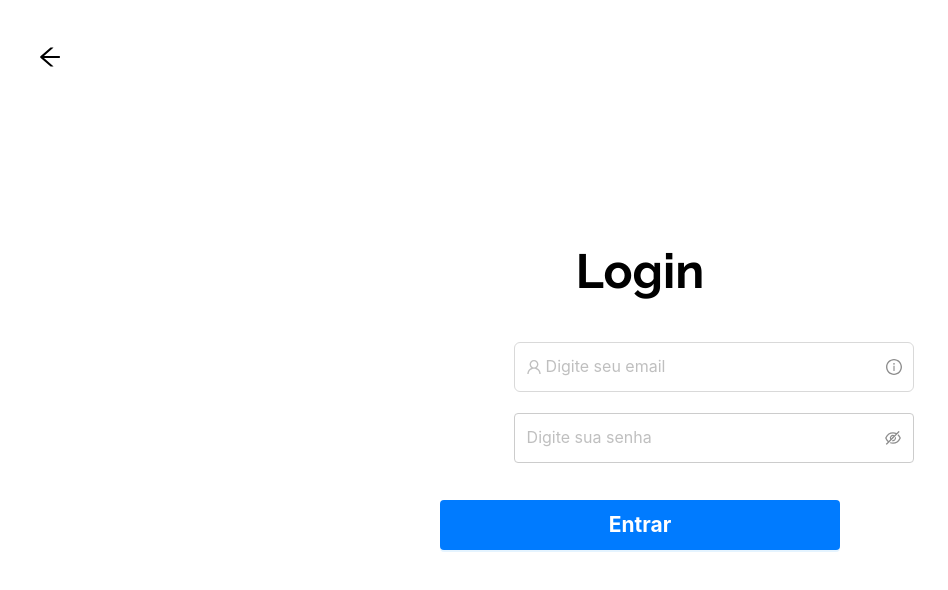
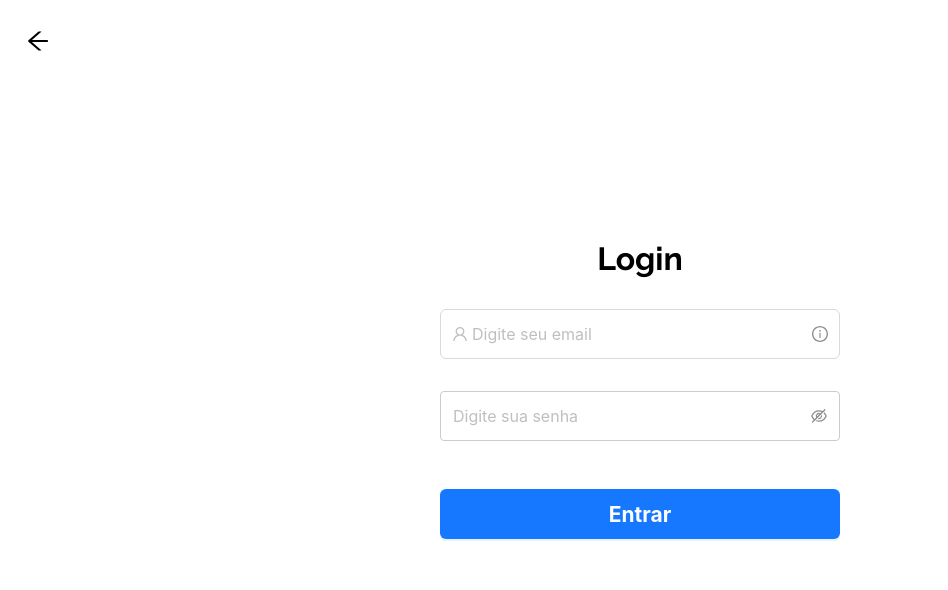
Before and after one commit to Doardot/abriga-se-frontend, a React (Vite) app: page /login in a window 1280 px wide. Shown: the top 590 px of the page, without its empty margins (0-948 px from the left). Built offline with nearby package versions, Linux system fonts and the light colour scheme.

Commit message:
[fix] css login

```diff
--- a/src/modules/loginPage/index.css
+++ b/src/modules/loginPage/index.css
@@ -7,9 +7,9 @@
     height: 100vh;
     margin: 0;
     background-color: #ffffff;
+}
 
 .login-container {
-        max-width: 20%;
     width: 100%;
     padding: 2%;
     border: none;
@@ -82,4 +82,3 @@
     font-size: 24px;
     cursor: pointer;
 }
-}
```
Lines whose indentation alone changed are shown as unchanged.
